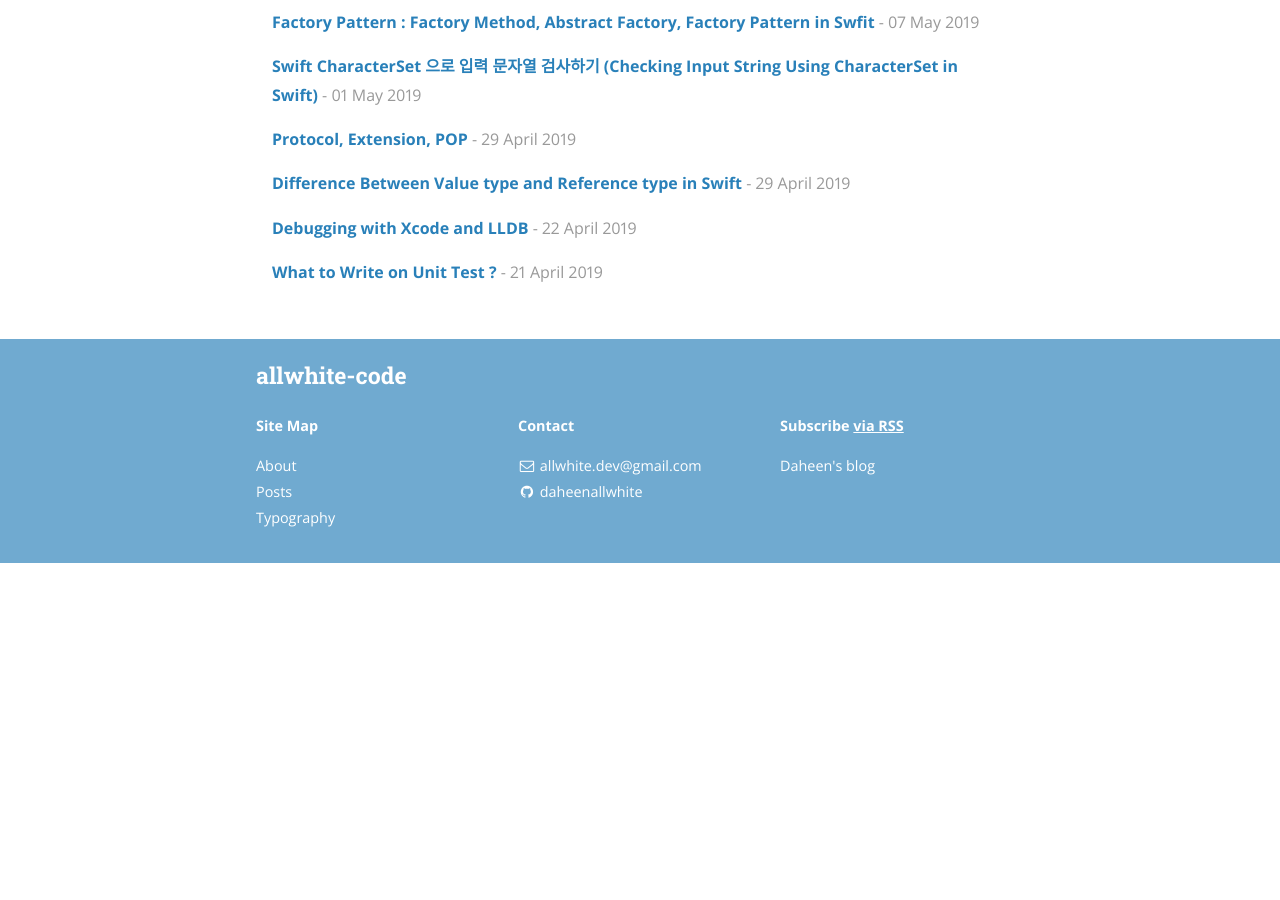
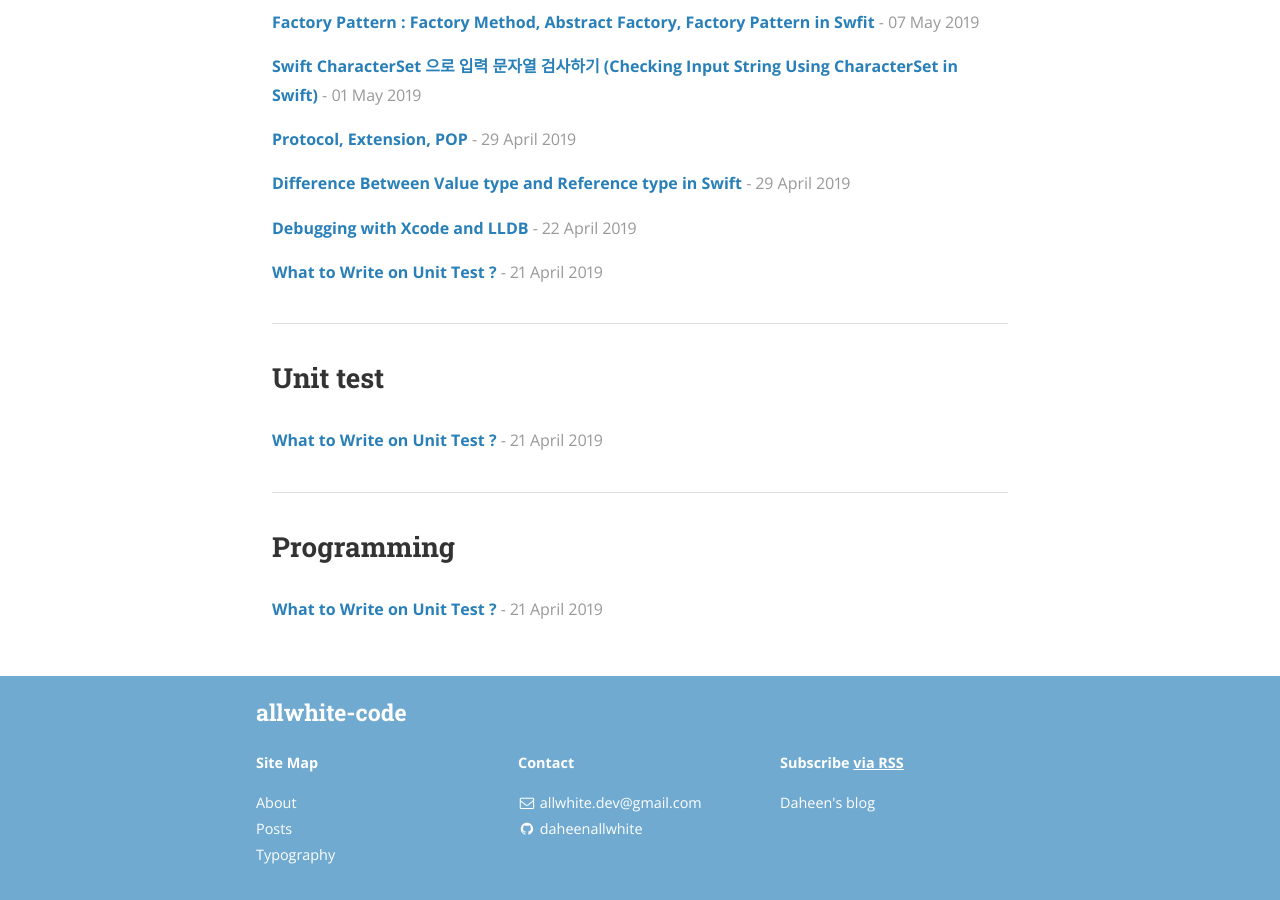
Before and after one commit to daheenallwhite/daheenallwhite.github.io, a Jekyll site: the page built from posts.html, in a window 1280 px wide and 900 px high, scrolled down 1087 px. Built offline with Jekyll 4.4.1, drawn with Linux system fonts in a browser that asks for light colours; nearby versions of some CDN libraries; before the commit the page ends 1650 px from its top, so only the background shows below that.

Commit message:
Add multiple categories in the post about unit test

```diff
--- a/_posts/2019-04-21-WhatToWriteOnUnitTest.markdown
+++ b/_posts/2019-04-21-WhatToWriteOnUnitTest.markdown
@@ -3,7 +3,7 @@
 title:  "What to Write on Unit Test ?"
 date:   2019-04-21 15:45:59
 author: Dana Lee
-categories: Swift
+categories: [Swift, Unit Test, Programming]
 tags: unit-test
 cover:  "/assets/instacode.png"
 ---
```
